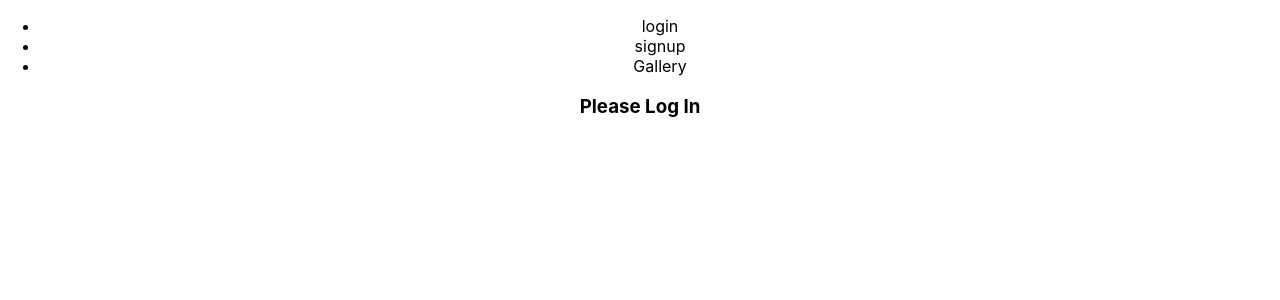
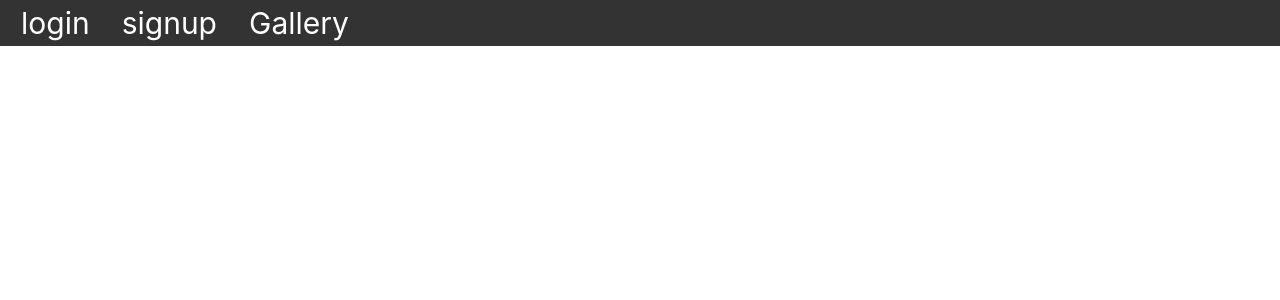
Before and after one commit to jiachengli1999/Form_validation_reactjs, a React (Create React App) app in the folder my-app/: page / in a window 1280 px wide. Shown: the top 300 px of the page. Built offline with nearby package versions, Linux system fonts and the light colour scheme.

Commit message:
add css to nav

```diff
--- a/my-app/src/App.js
+++ b/my-app/src/App.js
@@ -105,11 +105,6 @@ class App extends Component {
           display_form={this.display_form}
           handle_logout={this.handle_logout}
         />
-        <h3>
-          {this.state.logged_in
-            ? `Hello, ${this.state.username}`
-            : 'Please Log In'}
-        </h3>
 
         {form}
 
--- /dev/null
+++ b/my-app/src/Nav.css
@@ -0,0 +1,20 @@
+.header{
+    background-color:#333;
+    /* background-size: cover; */
+    color: white;
+    text-align: left;
+    padding: 5px;
+    font-size: 30px;
+    overflow: hidden;
+}
+
+.header label{
+    color: white;
+    /* separate each word and thickness*/
+    padding: 14px 16px;
+}
+
+.header label:hover{
+    background-color:white;
+    color: black;
+}
--- a/my-app/src/Nav.js
+++ b/my-app/src/Nav.js
@@ -1,13 +1,14 @@
 import React from 'react';
 import PropTypes from 'prop-types';
+import './Nav.css'
 
 function Nav(props) {
   const logged_out_nav = (
-    <ul>
-      <li onClick={() => props.display_form('login')}>login</li>
-      <li onClick={() => props.display_form('signup')}>signup</li>
-      <li onClick={() => props.display_form('gallery')}>Gallery</li>
-    </ul>
+    <div className='header'>
+      <label onClick={() => props.display_form('login')}>login</label>
+      <label onClick={() => props.display_form('signup')}>signup</label>
+      <label onClick={() => props.display_form('gallery')}>Gallery</label>
+    </div>
   );
 
   const logged_in_nav = (
```
